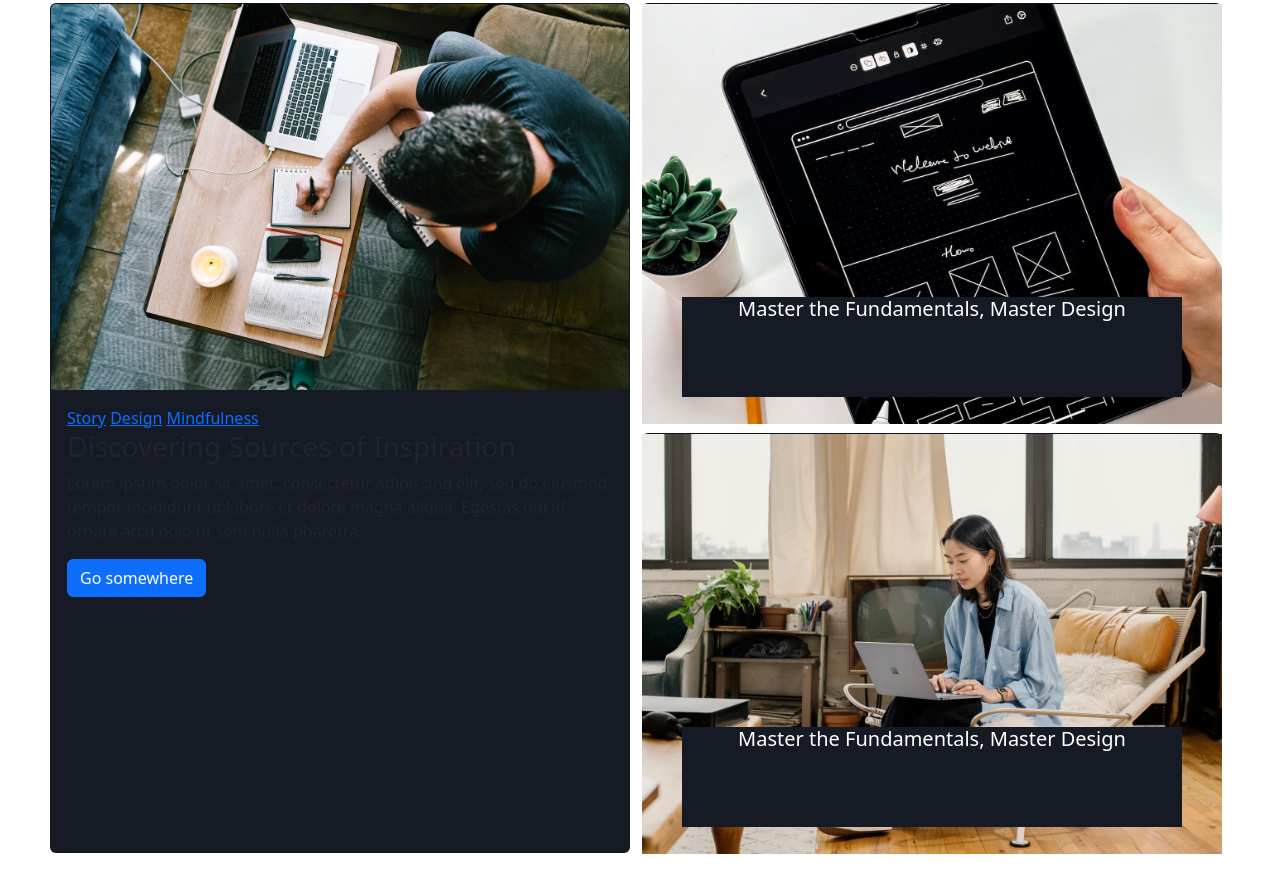
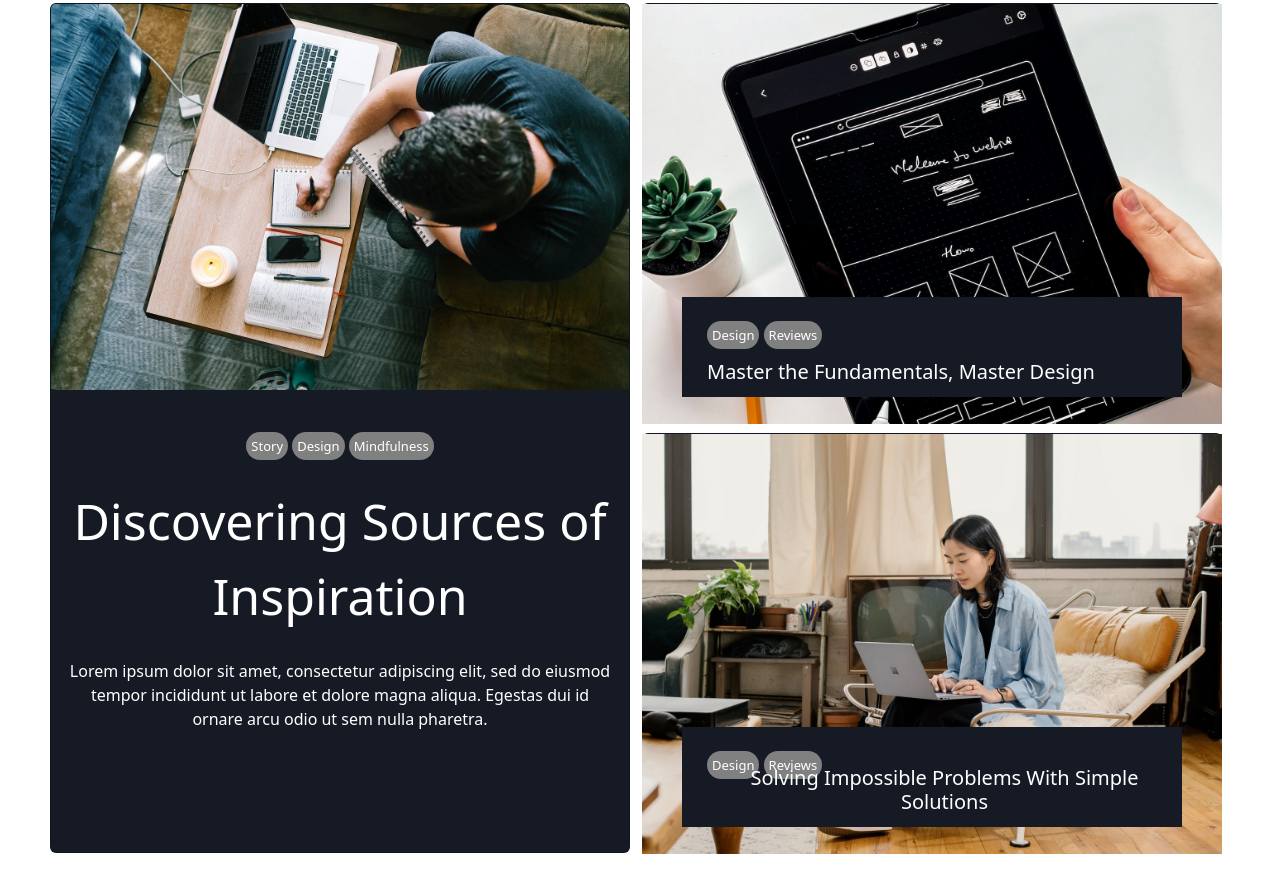
Before and after one commit to aslimutlu/Blog-Template, a plain HTML site: page index.html in a window 1280 px wide. Shown: the part 707-1600 px from the top of the page. Drawn offline with nearby package versions, Linux system fonts and the light colour scheme.

Commit message:
The cards used on the page are updated.

```diff
--- a/index.html
+++ b/index.html
@@ -71,12 +71,13 @@
                         <div class="card first-row-card">
                             <img src="pics/1.jfif" class="card-img-top" alt="...">
                             <div class="card-body">
-                              <div class="post-tags">
-                                    <a href="/tag/story/">Story</a> <a href="/tag/design/">Design</a> <a href="/tag/mindfulness/">Mindfulness</a>
+                              <div class="post-tags" style="text-align: center; padding: 5%; ">
+                                    <a class="card-button" href="/tag/story/">Story</a>
+                                    <a class="card-button" href="/tag/design/">Design</a>
+                                    <a class="card-button" href="/tag/mindfulness/">Mindfulness</a>
                               </div>
-                              <h3 class="card-title">Discovering Sources of Inspiration</h3>
-                              <p class="card-text">Lorem ipsum dolor sit amet, consectetur adipiscing elit, sed do eiusmod tempor incididunt ut labore et dolore magna aliqua. Egestas dui id ornare arcu odio ut sem nulla pharetra.</p>
-                              <a href="#" class="btn btn-primary">Go somewhere</a>
+                              <p class="card-title card-text-first" style="font-size: 50px;">Discovering Sources of Inspiration</p>
+                              <p class="card-text card-text-first" style="padding-top: 3%;">Lorem ipsum dolor sit amet, consectetur adipiscing elit, sed do eiusmod tempor incididunt ut labore et dolore magna aliqua. Egestas dui id ornare arcu odio ut sem nulla pharetra.</p>
                             </div>
                           </div>
                     </div>
@@ -86,7 +87,11 @@
                             <div class="card second-row-card">
                                 <img class="second-row-card picture" src="pics/2.jfif" class="card-img-top" alt="...">
                                 <div class="card-text-area">
-                                    <h5>Master the Fundamentals, Master Design</h5>
+                                    <div class="post-tags" style="text-align:left; padding: 5%; ">
+                                        <a class="card-button" href="/tag/story/">Design</a>
+                                        <a class="card-button" href="/tag/design/">Reviews</a>
+                                    </div>
+                                    <h5 class="card_text_second">Master the Fundamentals, Master Design</h5>
                                 </div>
                               </div>
                         </div>
@@ -94,7 +99,11 @@
                             <div class="card second-row-card ">
                                 <img class="second-row-card picture" src="pics/3.jfif" class="card-img-top" alt="...">
                                 <div class="card-text-area">
-                                    <h5>Master the Fundamentals, Master Design</h5>
+                                    <div class="post-tags" style="text-align:left; padding: 5%; ">
+                                        <a class="card-button" href="/tag/story/">Design</a>
+                                        <a class="card-button" href="/tag/design/">Reviews</a>
+                                    </div>
+                                    <h5 class="card_text_second">Solving Impossible Problems With Simple Solutions</h5>
                                 </div>
                               </div>
                         </div>
--- a/style.css
+++ b/style.css
@@ -1,3 +1,7 @@
+.body{
+  font-family: 'Franklin Gothic Medium', 'Arial Narrow', Arial, sans-serif;
+}
+
 .site-header{
     padding: 30px 10px 50px 10px;
 }
@@ -21,6 +25,7 @@
     flex: 1 0 auto;
 }
 
+/* nav > li	Selects all <li> elements where the parent is a <nav> element */
 .nav>li{
     display: inline-block;
     margin-right: 35px;
@@ -139,3 +144,28 @@ nav a {
   color: white;
   text-align: center;
 }
+
+.card-button{
+  background: grey;
+  border: none;
+  color: white;
+  padding: 5px;
+  border-radius: 25px;
+  font-weight: 500;
+  font-size: 13px;
+  text-decoration: none;
+
+}
+
+.card-text-first{
+  text-align: center;
+  color: white;
+
+}
+
+.card_text_second{
+  position: absolute;
+  bottom: 5%;
+  left: 5%;
+
+}
```
